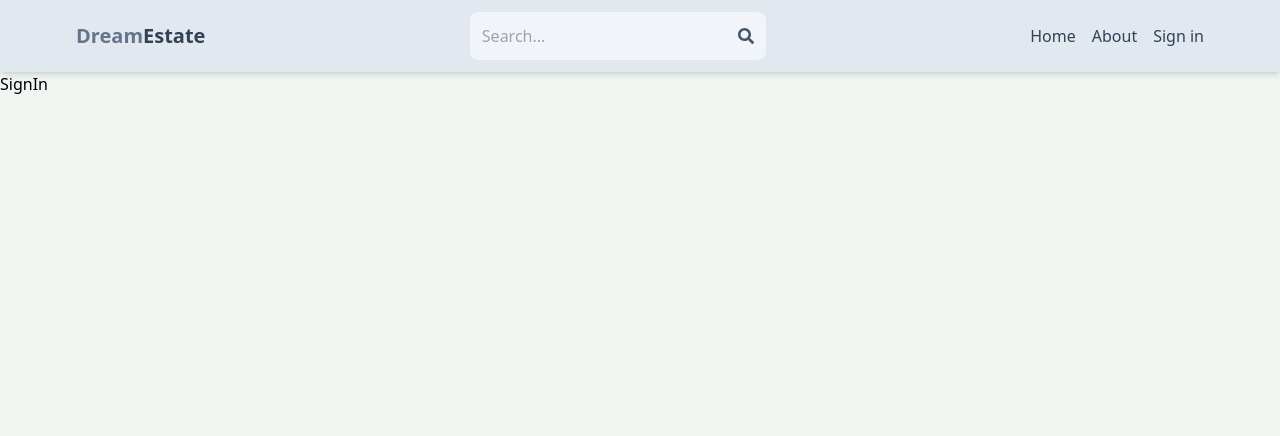
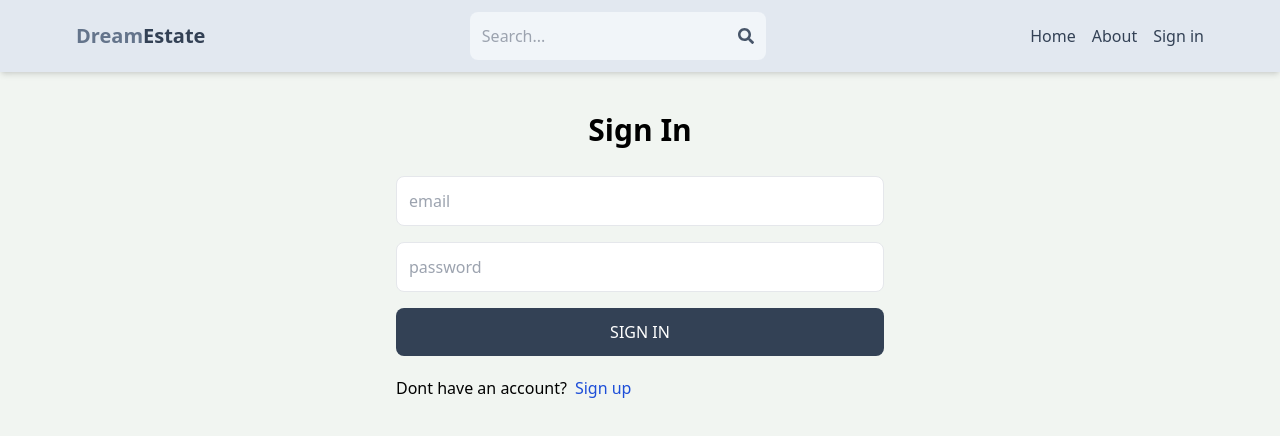
Before and after one commit to Riyaj17/Real_Estate, a React (Vite) app in the folder client/: page /sign-in in a window 1280 px wide. Shown: the top 436 px of the page. Built offline with nearby package versions, Linux system fonts and the light colour scheme.

Commit message:
complete sign in page functionality

```diff
--- a/client/src/pages/SignIn.jsx
+++ b/client/src/pages/SignIn.jsx
@@ -1,7 +1,89 @@
-import React from 'react'
+import { useState } from 'react';
+import {Link , useNavigate} from 'react-router-dom'; //the usenavigate navigate one page to another page
 
 export default function SignIn() {
+  const [formData, setFormData] = useState({});  //this will keep track from all the changes
+
+  //using two more use state one for error and another for loading
+  const [error, setError] = useState(null);
+  const [loading , setLoading] = useState(false);
+  //initialize useNavigate
+  const navigate = useNavigate();
+
+  const handleChange = (e) => {
+    setFormData(
+      {
+        ...formData, //here we kept the previous information like username then email , so we dont loose track of the information ...using spread opetator
+        [e.target.id]: e.target.value, //whatever is changing in e.target.id set it on to its value
+      });
+  };
+
+  const handleSubmit =async(e) =>{
+    e.preventDefault();
+
+    //using try and catch to get the possible error in the fornt-end
+    try{
+      setLoading(true); //before send the request the loading to true
+
+    // //this will req the localhost 3000
+    const res = await fetch('/api/auth/signin',
+      {
+        method: 'POST',
+        headers: {
+          'Content-Type': 'application/json',
+        },
+        //send from the body of the browser and send this information
+        body: JSON.stringify(formData),  //the form data change into the stringify , otherwise it not to secure to do that
+      }
+    );
+    const data = await res.json(); //get data in the json format
+    console.log(data);
+
+    //after request is finish if error is found then set the error through the message
+    if(data.success === false){
+      setLoading(false);
+      setError(data.message);
+      return;
+    }
+    //otherwise set loading to false here because the loading is completed
+    setLoading(false);
+    setError(null); //if everything is fine
+    //navigate to home page
+    navigate('/');
+    }
+    catch(error){
+      setLoading(false);
+      setError(error.message);
+    }
+
+  };
+
   return (
-    <div>SignIn</div>
+    <div className='p-3 max-w-lg mx-auto'>
+      <h1 className='text-3xl text-center font-semibold my-7'>Sign In</h1>
+      <form onSubmit={handleSubmit} className='flex flex-col gap-4'>
+
+        <input type="email" placeholder='email'
+        className='border p-3 rounded-lg' id='email'onChange={handleChange}/>
+
+        <input type="password" placeholder='password'
+        className='border p-3 rounded-lg' id='password'onChange={handleChange}/>
+
+        {/* when loading true the button is disable */}
+        <button disabled={loading} className='bg-slate-700 text-white p-3 rounded-lg
+        uppercase hover:opacity-95 disabled:opacity-80'>
+        {loading ? 'Loading...' : 'Sign In'}
+        {/* if loading is true the say loading... otherwise sing up */}
+        </button>
+      </form>
+      <div className='flex gap-2 mt-5'>
+        <p>Dont have an account?</p>
+        <Link to={"/sign-up"}>
+        <span className='text-blue-700'>Sign up</span>
+        </Link>
+      </div>
+      {/* if there is a error we show the paragraph */}
+      {error && <p className='text-red-500 mt-5'>{error}</p>}
+    </div>
   )
 }
```
